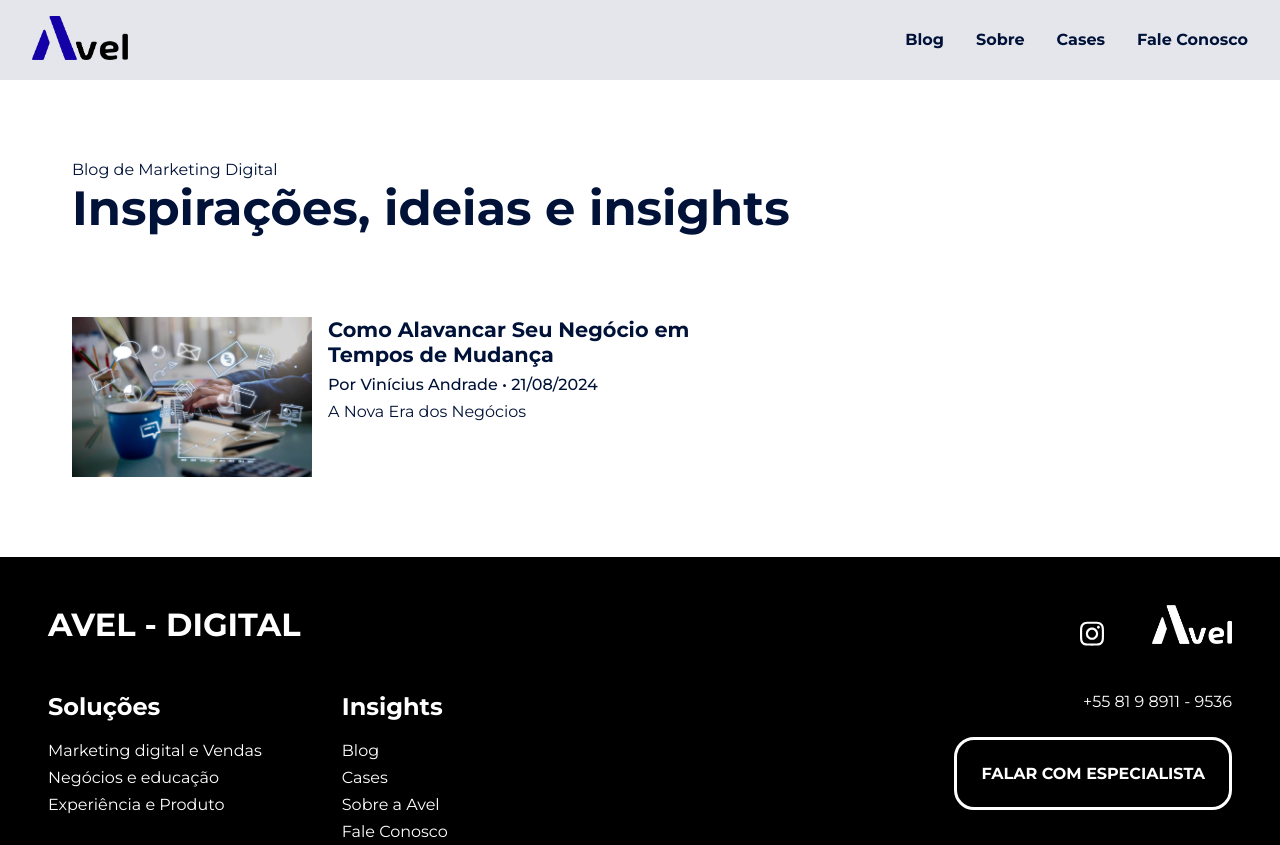
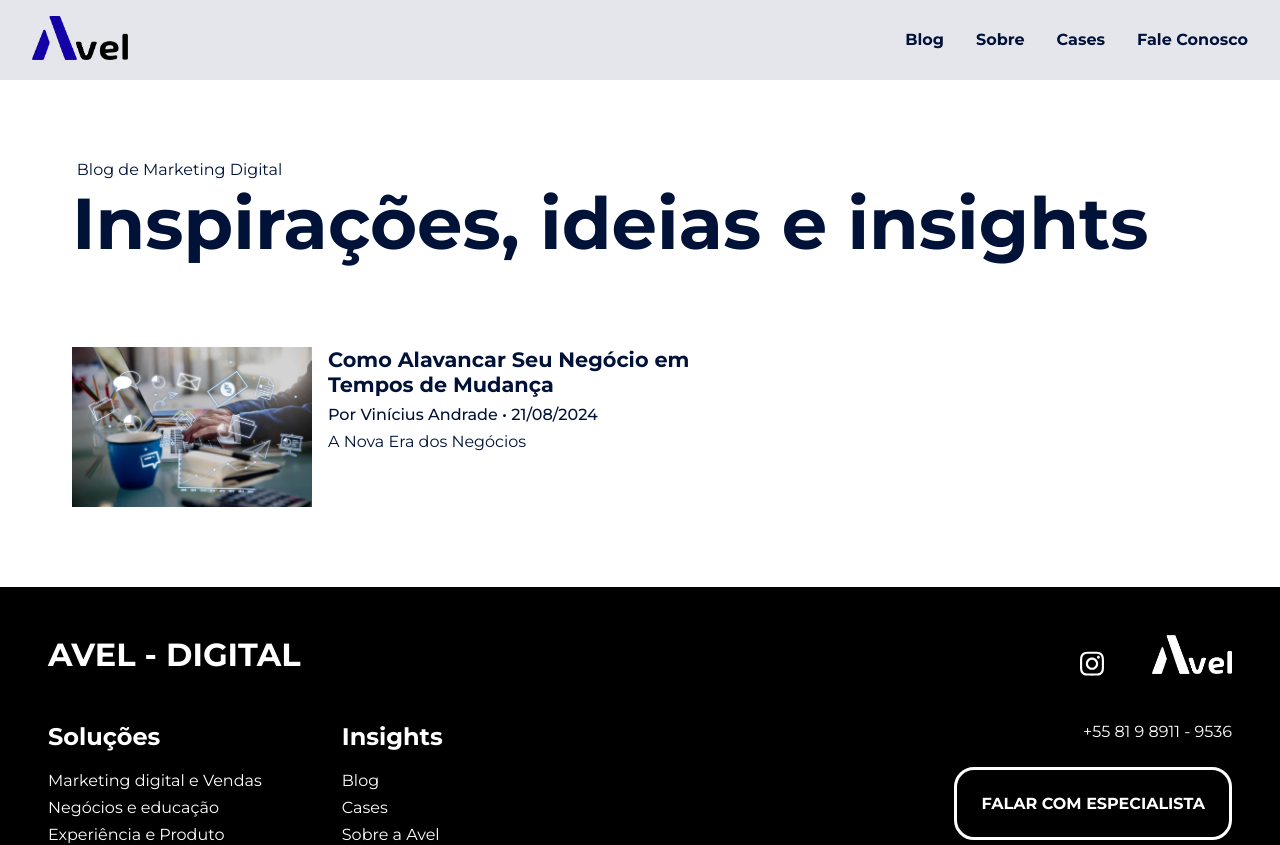
Before and after one commit to AvelDigital/Avel-Digital, a Next.js app: page /blog in a window 1280 px wide. Shown: the top 845 px of the page. Built offline with nearby package versions, Linux system fonts and the light colour scheme; no server answers.

Commit message:
Update index.ts

```diff
--- a/styles/pages/blogs/index.ts
+++ b/styles/pages/blogs/index.ts
@@ -12,23 +12,23 @@ export const Main = styled.main`
 `
 
 export const Subtitle = styled.span`
-    margin-left: 4.5em;
+    margin-left: 4.8em;
     color: ${props => props.theme.colors.primary};
     font-size: ${props => props.theme.fonts.description};
 
     @media screen and (max-width: 900px) {
-        margin-left: 1.3em;
+        margin-left: 1.8em;
     }
 `
 
 export const Title = styled.h1`
-    margin-left: 1.5em;
+    font-size: 4.5em;
+    margin-left: 1em;
     color: ${props => props.theme.colors.primary};
-    font-size: ${props => props.theme.fonts.title};
 
     @media screen and (max-width: 900px) {
         margin-left: 1em;
-        font-size: ${props => props.theme.fonts.subtitle};
+        font-size: 1.8em;
     }
 `
 
```
